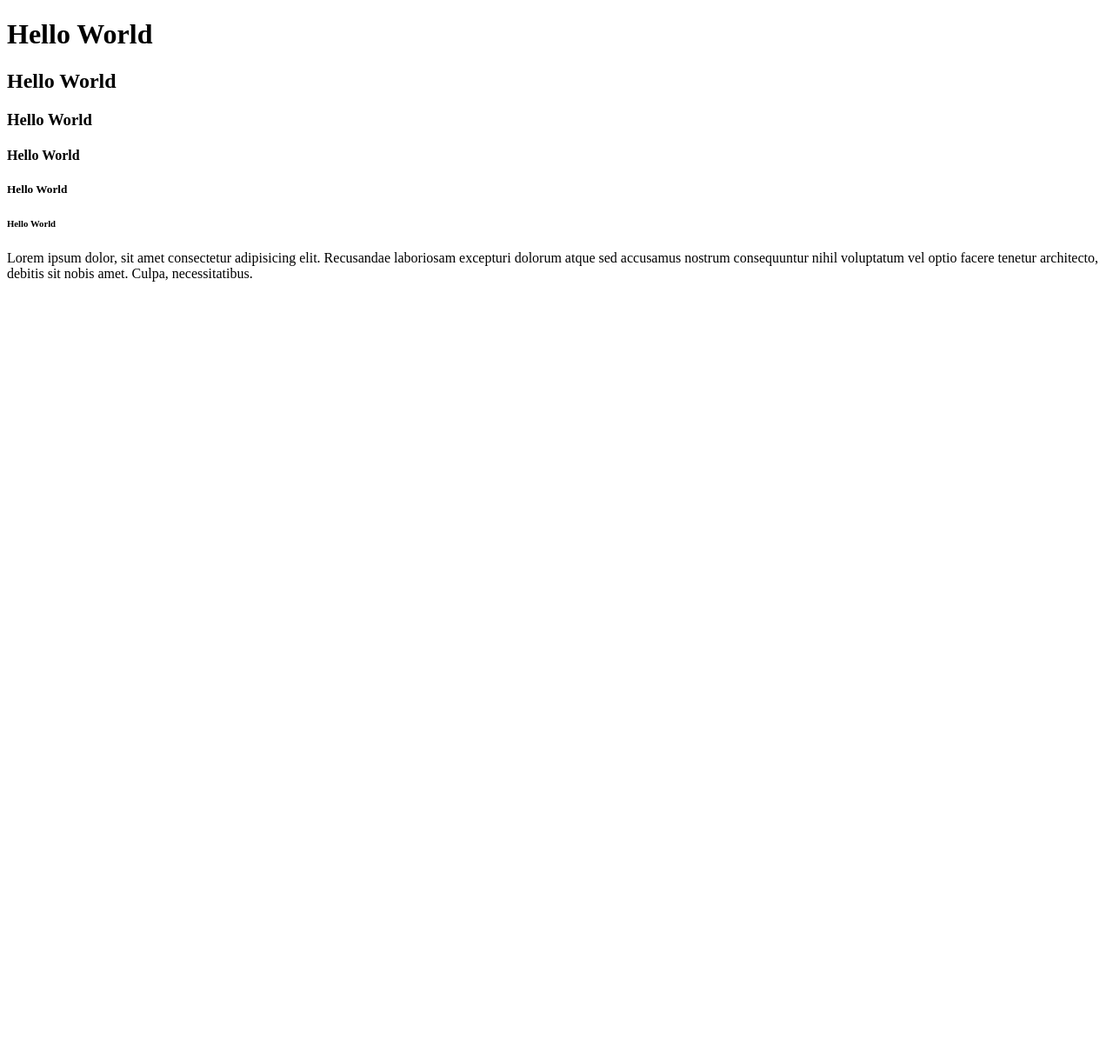
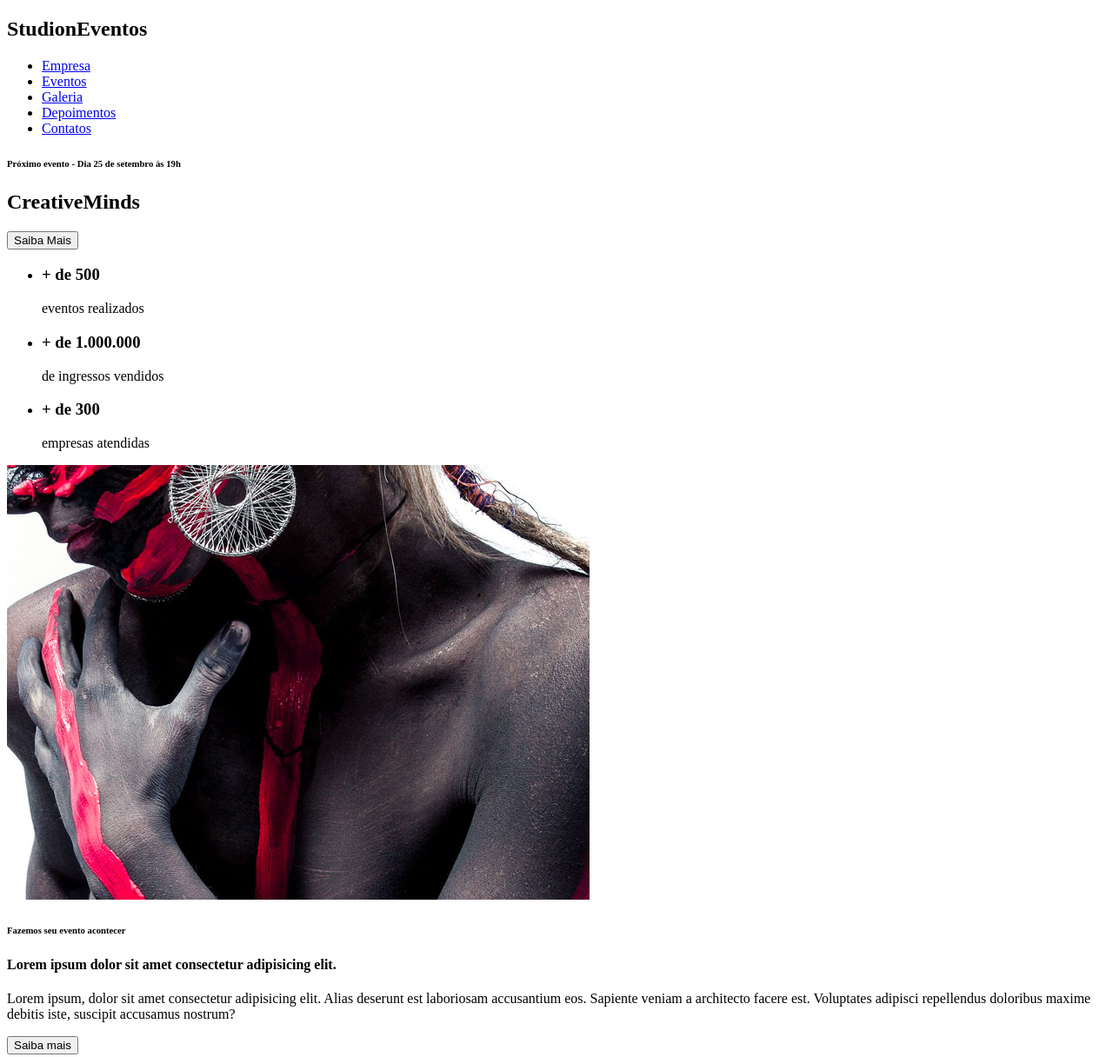
Before and after one commit to CamilaBerka/studion, a website: page src/index.html in a window 1280 px wide. Shown: the top 1216 px of the page at 87% size. Before the commit the page ends 800 px from the top, so only its background shows below. Drawn offline with Linux system fonts and the light colour scheme.

Commit message:
feat(html): constructed html struture for the main page

```diff
--- a/src/index.html
+++ b/src/index.html
@@ -1,5 +1,6 @@
 <!DOCTYPE html>
 <html lang="pt-BR">
+
 <head>
     <meta charset="UTF-8">
     <meta name="viewport" content="width=device-width, initial-scale=1.0">
@@ -7,14 +8,107 @@
 </head>
 
 <body>
-        <h1>Hello World</h1>
-        <h2>Hello World</h2>
-        <h3>Hello World</h3>
-        <h4>Hello World</h4>
-        <h5>Hello World</h5>
-        <h6>Hello World</h6>
+    <nav>
+        <h1>Studi<span>on</span><span>Eventos</span></h1>
+
+        <ul>
+            <li>
+                <a href="#empresa">
+                    Empresa
+                </a>
+            </li>
+            <li>
+                <a href="#eventos">
+                    Eventos
+                </a>
+            </li>
+            <li>
+                <a href="#galeria">
+                    Galeria
+                </a>
+            </li>
+            <li>
+                <a href="#depoimentos">
+                    Depoimentos
+                </a>
+            </li>
+            <li>
+                <a href="#contatos">
+                    Contatos
+                </a>
+            </li>
+
+        </ul>
+    </nav>
+
+    <header>
+        <div id="slider">
+            <div class="slide">
+                <h6><span>Próximo evento</span> - Dia 25 de setembro às 19h</h6>
+                <h2><span>Creative</span>Minds</h2>
+                <button>Saiba Mais</button>
+            </div>
+        </div>
+    </header>
+
+    <main>
+        <section>
+            <ul>
+                <li>
+                    <h3>+ de 500 </h3>
+                    eventos realizados
+                </li>
+                <li>
+                    <h3>+ de 1.000.000 </h3>
+                    de ingressos vendidos
+                </li>
+                <li>
+                    <h3>+ de 300 </h3>
+                    empresas atendidas
+                </li>
+            </ul>
+        </section>
+
+        <section>
+            <div>
+                <img src="./images/institutional.jpg" />
+                <h6>Fazemos seu evento acontecer</h6>
+                <h4>Lorem ipsum dolor sit amet consectetur adipisicing elit.</h4>
                 <p>
-            Lorem ipsum dolor, sit amet consectetur adipisicing elit. Recusandae laboriosam excepturi dolorum atque sed accusamus nostrum consequuntur nihil voluptatum vel optio facere tenetur architecto, debitis sit nobis amet. Culpa, necessitatibus.
+                    Lorem ipsum, dolor sit amet consectetur adipisicing elit. Alias deserunt est laboriosam accusantium eos. Sapiente veniam a architecto facere est. Voluptates adipisci repellendus doloribus maxime debitis iste, suscipit accusamus nostrum?
                 </p>
+                <button>Saiba mais</button>
+            </div>
+        </section>
+
+        <section>
+            <div>
+                <h6>
+                    Você informa a temática e nós planejamos um evento com tecnologia e
+                </h6>
+                <h2><span>Muito+ </span>Diversão</h2>
+                <button>Fazer cotação</button>
+            </div>
+        </section>
+    </main>
+
+    <footer>
+        <h2>Studi<span>on</span><span>Eventos</span></h2>
+        <form>
+            <label>Receba news e promoções</label>
+            <input type="email" placeholder="e-mail" />
+            <button type="submit">Enviar</button>
+        </form>
+        <ul>
+            <li><a href="http://facebook.com" target="_blank">Facebook</a></li>
+            <li><a href="http://twitter.com" target="_blank">Twitter</a></li>
+            <li><a href="http://youtube.com" target="_blank">Youtube</a></li>
+        </ul>
+        <hr />
+        <p>
+            <small>Studi<span>ON</span> - Todos os direitos reservados.</small>
+        </p>
+    </footer>
 </body>
+
 </html>
```
Lines whose indentation alone changed are shown as unchanged.
